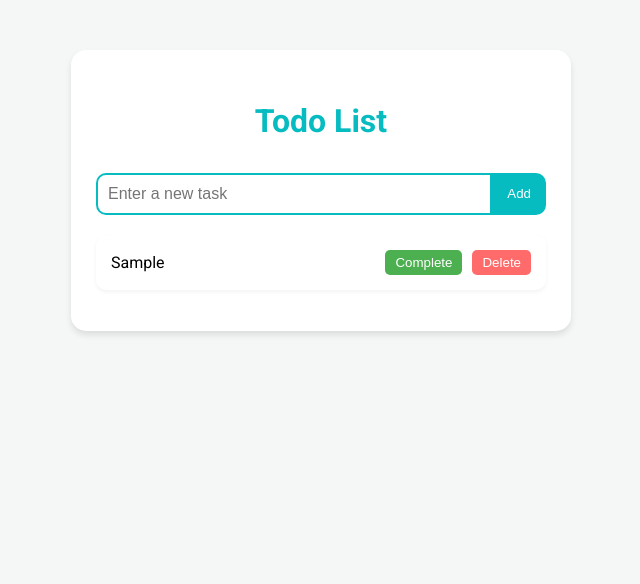
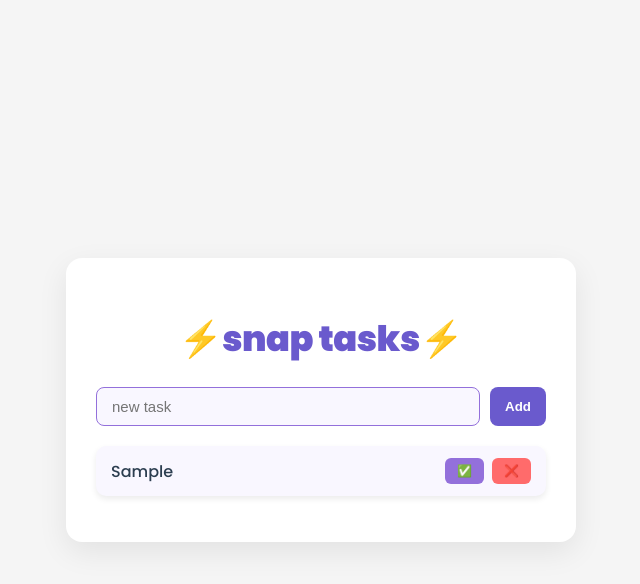
Before and after one commit to Azman-Idrisi/Todo, a plain HTML site: page index.html in a window 1280 px wide. Both pictures are taken after typing "Sample" into the empty fields and a click on the button "Add". Shown: the whole page, without its empty margins (319-959 px from the left). Drawn offline with Linux system fonts and the light colour scheme.

Commit message:
UI updated

```diff
--- a/index.html
+++ b/index.html
@@ -2,15 +2,16 @@
 <html lang="en">
 <head>
     <meta charset="UTF-8">
-    <title>Todo List</title>
+    <title>⚡snap tasks⚡</title>
     <link rel="stylesheet" href="styles.css">
     <link href="https://fonts.googleapis.com/css2?family=Roboto:wght@300;400;700&display=swap" rel="stylesheet">
+    <link href="https://fonts.googleapis.com/css2?family=Poppins:wght@400;500;900&display=swap" rel="stylesheet">
 </head>
 <body>
     <div class="container">
-        <h1 class="heading">Todo List</h1>
+        <h1 class="heading">⚡snap tasks⚡</h1>
         <div id="todo-input-container">
-            <input type="text" id="new-todo" placeholder="Enter a new task">
+            <input type="text" id="new-todo" placeholder="new task">
             <button id="addbtn" onclick="addTodo()">Add</button>
         </div>
         <ul id="todo-list"></ul>
--- a/index.js
+++ b/index.js
@@ -1,4 +1,3 @@
-// Global function to maintain compatibility with onclick
 function addTodo() {
     const newTodoInput = document.getElementById('new-todo');
     const todoText = newTodoInput.value.trim();
@@ -10,8 +9,8 @@ function addTodo() {
         li.innerHTML = `
             <span>${todoText}</span>
             <div class="todo-buttons">
-                <button class="complete-btn" onclick="toggleComplete(this)">Complete</button>
-                <button class="delete-btn" onclick="deleteTodo(this)">Delete</button>
+                <button class="complete-btn" onclick="toggleComplete(this)">✅</button>
+                <button class="delete-btn" onclick="deleteTodo(this)">❌</button>
             </div>
         `;
 
@@ -20,6 +19,25 @@ function addTodo() {
     }
 }
 
+function toggleComplete(button) {
+    const li = button.closest('li');
+    li.classList.toggle('completed');
+}
+
+function deleteTodo(button) {
+    const li = button.closest('li');
+    li.remove();
+}
+
+document.addEventListener('DOMContentLoaded', function() {
+    const newTodoInput = document.getElementById('new-todo');
+
+    newTodoInput.addEventListener('keypress', function(e) {
+        if (e.key === 'Enter') {
+            addTodo();
+        }
+    });
+});
 // Separate functions for complete and delete
 function toggleComplete(button) {
     const li = button.closest('li');
--- a/styles.css
+++ b/styles.css
@@ -1,60 +1,84 @@
 :root {
-    --primary-color: #06BCC1;
-    --background-color: #F4F7F6;
-    --text-color: #333;
-    --completed-color: #888;
-    --delete-color: #FF6B6B;
-    --complete-color: #4CAF50;
+    --background-color: #F5F5F5;
+    --container-bg: #FFFFFF;
+    --primary-color: #6A5ACD;
+    --secondary-color: #9370DB;
+    --accent-color: #BA55D3;
+    --text-color: #2C3E50;
+    --subtle-text: #7F8C8D;
+    --shadow-color: rgba(0, 0, 0, 0.08);
 }
 
 body {
-    font-family: 'Roboto', sans-serif;
-    max-width: 500px;
-    margin: 30px auto;
-    padding: 20px;
+    font-family: 'Poppins', sans-serif;
     background-color: var(--background-color);
+    margin: 0;
+    min-height: 100vh;
+    display: flex;
+    justify-content: center;
+    align-items: center;
+    color: var(--text-color);
     line-height: 1.6;
 }
 
 .container {
-    background-color: white;
-    border-radius: 15px;
-    padding: 25px;
-    box-shadow: 0 4px 6px rgba(0,0,0,0.1);
+    background: var(--container-bg);
+    border-radius: 16px;
+    padding: 30px;
+    width: 100%;
+    max-width: 450px;
+    box-shadow: 0 10px 30px var(--shadow-color);
+    transition: transform 0.3s ease;
+}
+
+.container:hover {
+    transform: scale(1.02);
 }
 
 .heading {
     text-align: center;
     color: var(--primary-color);
-    margin-bottom: 25px;
     font-weight: 700;
+    font-size: 2.2rem;
+    margin-bottom: 20px;
+    letter-spacing: -0.5px;
 }
 
 #todo-input-container {
     display: flex;
+    gap: 10px;
     margin-bottom: 20px;
 }
 
 #new-todo {
     flex-grow: 1;
-    padding: 10px;
-    border: 2px solid var(--primary-color);
-    border-radius: 10px 0 0 10px;
-    font-size: 16px;
+    padding: 10px 15px;
+    border: 1px solid var(--secondary-color);
+    border-radius: 8px;
+    font-size: 15px;
+    background-color: #f9f7ff;
+    transition: all 0.3s ease;
+}
+
+#new-todo:focus {
+    outline: none;
+    border-color: var(--accent-color);
+    box-shadow: 0 0 8px rgba(186, 85, 211, 0.2);
 }
 
 #addbtn {
-    padding: 10px 15px;
     background-color: var(--primary-color);
     color: white;
     border: none;
-    border-radius: 0 10px 10px 0;
+    border-radius: 8px;
+    padding: 10px 15px;
+    font-weight: 600;
     cursor: pointer;
     transition: background-color 0.3s ease;
 }
 
 #addbtn:hover {
-    background-color: #8DA3C3;
+    background-color: var(--secondary-color);
 }
 
 #todo-list {
@@ -63,51 +87,57 @@ body {
 }
 
 #todo-list li {
-    background-color: #fff;
+    background-color: #f9f7ff;
     border-radius: 10px;
-    margin: 10px 0;
-    padding: 15px;
+    margin: 12px 0;
+    padding: 12px 15px;
     display: flex;
     justify-content: space-between;
     align-items: center;
-    box-shadow: 0 2px 4px rgba(0,0,0,0.05);
-    transition: transform 0.2s ease;
+    box-shadow: 0 3px 6px var(--shadow-color);
+    transition: all 0.3s ease;
 }
 
 #todo-list li:hover {
     transform: translateX(5px);
+    box-shadow: 0 4px 8px var(--shadow-color);
 }
 
 #todo-list li span {
     flex-grow: 1;
     margin-right: 15px;
+    font-weight: 500;
+    color: var(--text-color);
 }
 
 #todo-list li.completed span {
     text-decoration: line-through;
-    color: var(--completed-color);
+    color: var(--subtle-text);
+    opacity: 0.7;
 }
 
 .todo-buttons {
     display: flex;
-    gap: 10px;
+    gap: 8px;
 }
 
 .complete-btn, .delete-btn {
     border: none;
-    padding: 5px 10px;
-    border-radius: 5px;
+    padding: 6px 12px;
+    border-radius: 6px;
     cursor: pointer;
     transition: opacity 0.3s ease;
+    font-size: 12px;
+    font-weight: 600;
 }
 
 .complete-btn {
-    background-color: var(--complete-color);
+    background-color: var(--secondary-color);
     color: white;
 }
 
 .delete-btn {
-    background-color: var(--delete-color);
+    background-color: #FF6B6B;
     color: white;
 }
 
```
